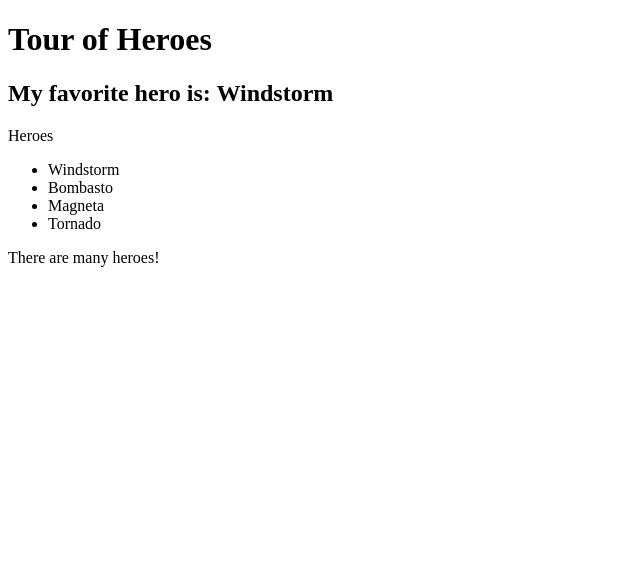
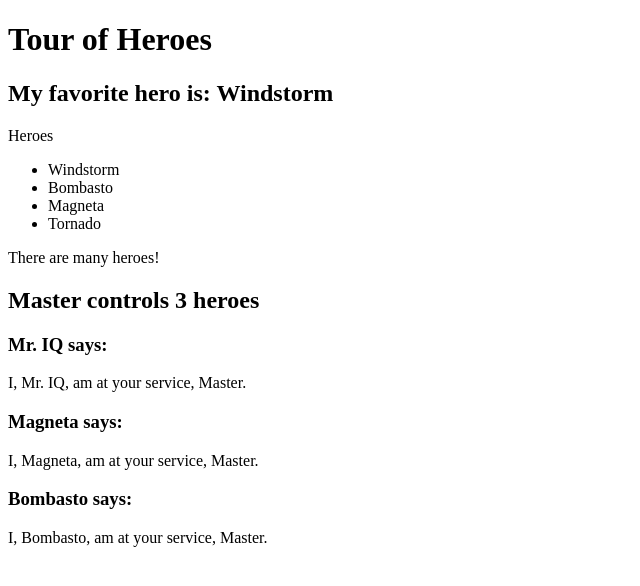
Before and after one commit to LuoXukun/angular, an Angular app in the folder test1/: page / in a window 1280 px wide. Shown: the top 586 px of the page, without its empty margins (0-640 px from the left). Built offline with nearby package versions, Linux system fonts and the light colour scheme.

Commit message:
输入型绑定

```diff
--- a/test1/src/app/app.component.html
+++ b/test1/src/app/app.component.html
@@ -7,3 +7,5 @@
   </li>
 </ul>
 <p *ngIf="heroes.length > 3">There are many heroes!</p>
+
+<app-hero-parent></app-hero-parent>
--- a/test1/src/app/app.module.ts
+++ b/test1/src/app/app.module.ts
@@ -2,10 +2,14 @@ import { BrowserModule } from '@angular/platform-browser';
 import { NgModule } from '@angular/core';
 
 import { AppComponent } from './app.component';
+import { HeroChildComponent } from './hero-child/hero-child.component';
+import { HeroParentComponent } from './hero-parent/hero-parent.component';
 
 @NgModule({
   declarations: [
-    AppComponent
+    AppComponent,
+    HeroChildComponent,
+    HeroParentComponent
   ],
   imports: [
     BrowserModule
--- /dev/null
+++ b/test1/src/app/hero-child/hero-child.component.ts
@@ -0,0 +1,23 @@
+import { Component, OnInit, Input } from '@angular/core';
+
+import { Hero } from "../hero";
+
+@Component({
+  selector: 'app-hero-child',
+  template: `
+    <h3>{{hero.name}} says:</h3>
+    <p>I, {{hero.name}}, am at your service, {{masterName}}.</p>
+  `,
+  styles: []
+})
+export class HeroChildComponent implements OnInit {
+
+  @Input() hero: Hero;
+  @Input('master') masterName: string;
+
+  constructor() { }
+
+  ngOnInit() {
+  }
+
+}
--- /dev/null
+++ b/test1/src/app/hero-parent/hero-parent.component.ts
@@ -0,0 +1,26 @@
+import { Component, OnInit } from '@angular/core';
+
+import { HEROES } from "../hero";
+
+@Component({
+  selector: 'app-hero-parent',
+  template: `
+    <h2>{{master}} controls {{heroes.length}} heroes</h2>
+    <app-hero-child *ngFor="let hero of heroes"
+      [hero]="hero"
+      [master]="master">
+    </app-hero-child>
+  `,
+  styles: []
+})
+export class HeroParentComponent implements OnInit {
+
+  heroes = HEROES;
+  master = 'Master';
+
+  constructor() { }
+
+  ngOnInit() {
+  }
+
+}
--- /dev/null
+++ b/test1/src/app/hero.ts
@@ -0,0 +1,9 @@
+export class Hero {
+    name: string;
+}
+
+export const HEROES = [
+    {name: 'Mr. IQ'},
+    {name: 'Magneta'},
+    {name: 'Bombasto'}
+];
```
Also changed, not shown: 2 other files (tests, documents, lock files or other folders).
